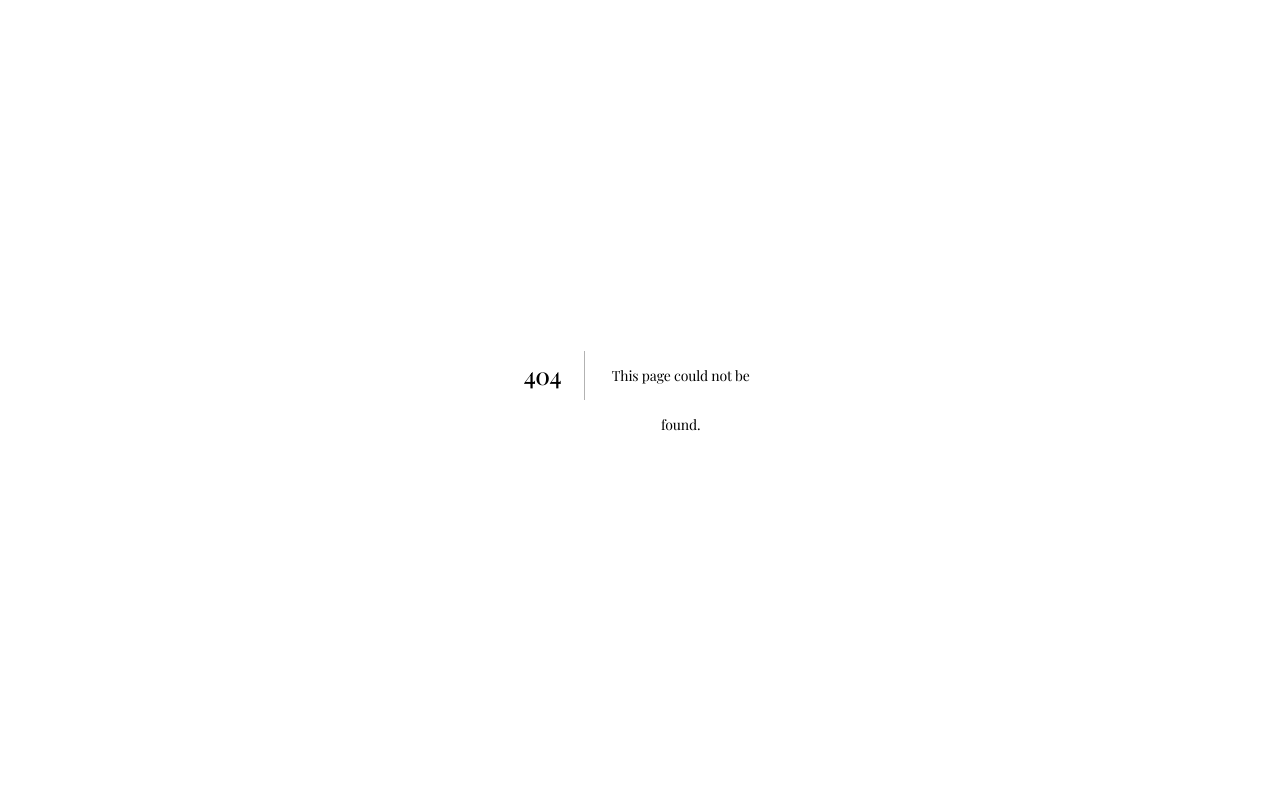
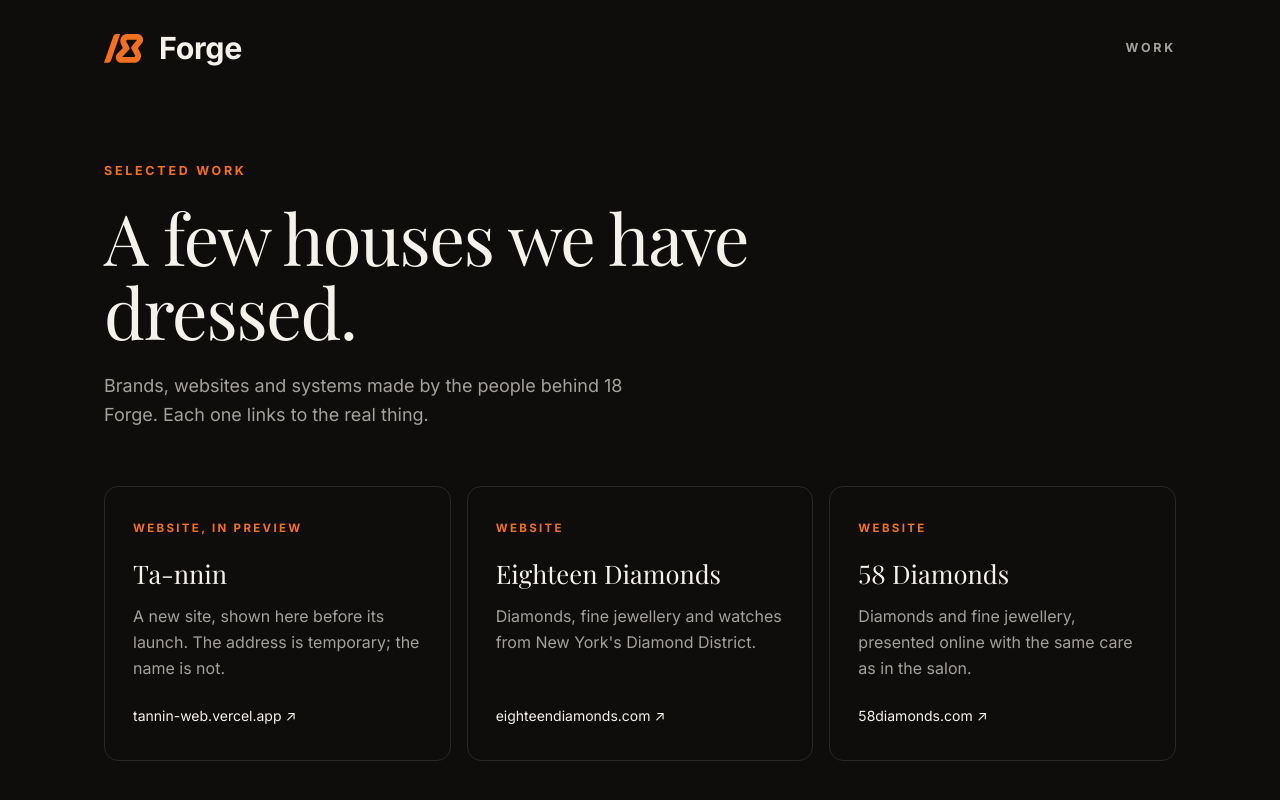
Before and after one commit to 18forge/18Forge, a Next.js app: page /work in a window 1280 px wide. Before the commit this address had no page. Shown: the top 800 px of the page. Built offline with nearby package versions, Linux system fonts and the light colour scheme; a web font is replaced by a local one.

Commit message:
Add a Selected work page and show the work section

```diff
--- a/app/content.ts
+++ b/app/content.ts
@@ -88,38 +88,47 @@
   ],
 };
 
-// Founder projects and demonstrations. The section stays hidden while every
-// item is a placeholder. Fill in real examples and set placeholder to false;
-// never list a client we have not worked for.
+// Selected work. Shown as a short section on the landing page and in full
+// on /work. Only list projects we have actually made.
 export const work = {
   id: "work",
+  path: "/work",
   kicker: "Selected work",
-  title: "Founder projects and demonstrations.",
+  title: "A few houses we have dressed.",
   intro:
-    "18 Forge is new. Until client work can be shown, these are projects our founders have led, labelled for what they are.",
+    "18 Forge is new, so these are projects our founders have led. More will follow; the rest is kept in confidence.",
+  more: "All work",
   items: [
     {
-      placeholder: true,
-      label: "Founder project",
-      title: "Project name",
-      body: "One or two lines on the problem, what was made and the result.",
-      tags: ["Create", "Build"],
+      name: "Ta-nnin",
+      label: "Website, in preview",
+      body: "A new site, shown here before its launch. The address is temporary; the name is not.",
+      url: "https://tannin-web.vercel.app/",
+      domain: "tannin-web.vercel.app",
     },
     {
-      placeholder: true,
-      label: "Founder project",
-      title: "Project name",
-      body: "One or two lines on the problem, what was made and the result.",
-      tags: ["Advise"],
+      name: "Eighteen Diamonds",
+      label: "Website",
+      body: "Diamonds, fine jewellery and watches from New York's Diamond District.",
+      url: "https://eighteendiamonds.com",
+      domain: "eighteendiamonds.com",
     },
     {
-      placeholder: true,
-      label: "Demonstration",
-      title: "Project name",
-      body: "One or two lines on the problem, what was made and the result.",
-      tags: ["Build", "Experience"],
+      name: "58 Diamonds",
+      label: "Website",
+      body: "Diamonds and fine jewellery, presented online with the same care as in the salon.",
+      url: "https://58diamonds.com",
+      domain: "58diamonds.com",
     },
   ],
+};
+
+// The /work page.
+export const workPage = {
+  title: "Selected work",
+  intro:
+    "Brands, websites and systems made by the people behind 18 Forge. Each one links to the real thing.",
+  closingTitle: "Yours could be next.",
 };
 
 export const houses = {
@@ -156,6 +165,10 @@
   backToTop: "Back to top",
 };
 
+export const nav = {
+  work: "Work",
+};
+
 // The small assistant in the bottom right corner. It only appears when the
 // ANTHROPIC_API_KEY environment variable is set on the host.
 export const assistant = {
--- a/app/globals.css
+++ b/app/globals.css
@@ -208,7 +208,19 @@
 }
 .text-link:hover { color: var(--text); }
 
-.button:focus-visible, .text-link:focus-visible, .wordmark:focus-visible {
+.nav-link {
+  color: var(--muted);
+  font-size: 0.78rem;
+  font-weight: 700;
+  letter-spacing: 0.22em;
+  text-transform: uppercase;
+  text-decoration: none;
+  transition: color 0.15s ease;
+}
+.nav-link:hover { color: var(--accent); }
+
+.button:focus-visible, .text-link:focus-visible, .wordmark:focus-visible,
+.nav-link:focus-visible, .work-item:focus-visible {
   outline: 2px solid var(--accent-soft);
   outline-offset: 3px;
 }
@@ -395,10 +407,15 @@
 }
 
 .work-item {
+  display: flex;
+  flex-direction: column;
   padding: 32px 28px;
   border: 1px solid var(--border);
   border-radius: var(--radius);
+  text-decoration: none;
+  transition: border-color 0.15s ease, background 0.15s ease;
 }
+.work-item:hover { border-color: var(--accent); background: var(--surface); }
 
 .work-label {
   margin: 0 0 16px;
@@ -412,27 +429,27 @@
 .work-item h3 {
   font-family: var(--serif);
   font-size: 1.6rem;
-  font-weight: 600;
+  font-weight: 400;
+  font-variant-numeric: lining-nums;
 }
 
 .work-item > p:not(.work-label) { margin: 10px 0 0; color: var(--muted); }
 
-.work-tags {
-  list-style: none;
-  margin: 24px 0 0;
-  padding: 0;
-  display: flex;
-  flex-wrap: wrap;
-  gap: 8px;
+.work-domain {
+  margin-top: auto;
+  padding-top: 24px;
+  color: var(--text);
+  font-size: 0.875rem;
+  overflow-wrap: anywhere;
 }
+.work-item:hover .work-domain { color: var(--accent); }
 
-.work-tags li {
-  padding: 4px 12px;
-  border-radius: 999px;
-  background: var(--surface);
-  color: var(--muted);
-  font-size: 0.8rem;
-}
+.work-more { display: inline-block; margin-top: 32px; }
+
+/* The /work page */
+
+.work-page { padding-top: 64px; }
+.work-page h1 { max-width: 18ch; }
 
 /* Houses */
 
@@ -730,6 +747,7 @@
   .menu-name { font-size: 1.25rem; }
   .menu-note { text-align: left; }
   .work-grid { grid-template-columns: 1fr; }
+  .work-page { padding-top: 40px; }
   .machinery { grid-template-columns: 1fr; gap: 40px; }
   .house-grid { grid-template-columns: 1fr; }
   .house { padding: 32px 24px; }
--- /dev/null
+++ b/app/site-chrome.tsx
@@ -0,0 +1,50 @@
+import { nav, site, work } from "./content";
+import { Monogram } from "./logo";
+
+// Header and footer shared by every page.
+
+export function SiteHeader({ home = "#top" }: { home?: string }) {
+  return (
+    <header className="nav">
+      <a className="wordmark" href={home}>
+        <Monogram className="mark" />
+        <span className="visually-hidden">18 </span>
+        Forge
+      </a>
+      <a className="nav-link" href={work.path}>
+        {nav.work}
+      </a>
+    </header>
+  );
+}
+
+export function SiteFooter() {
+  const year = new Date().getFullYear();
+  return (
+    <footer className="footer">
+      <span>
+        © {year} {site.name}
+      </span>
+      <a className="text-link" href={`mailto:${site.contactEmail}`}>
+        {site.contactEmail}
+      </a>
+    </footer>
+  );
+}
+
+type WorkItem = (typeof work.items)[number];
+
+// One project: the whole card links to the live site.
+export function WorkCard({ item }: { item: WorkItem }) {
+  return (
+    <a className="work-item" href={item.url} target="_blank" rel="noopener">
+      <p className="work-label">{item.label}</p>
+      <h3>{item.name}</h3>
+      <p>{item.body}</p>
+      <span className="work-domain">
+        {item.domain}
+        <span aria-hidden="true"> ↗</span>
+      </span>
+    </a>
+  );
+}
--- /dev/null
+++ b/app/work/page.tsx
@@ -0,0 +1,47 @@
+import type { Metadata } from "next";
+import { closing, footer, site, work, workPage } from "../content";
+import { BackToTop } from "../back-to-top";
+import { SiteFooter, SiteHeader, WorkCard } from "../site-chrome";
+
+export const metadata: Metadata = {
+  title: `${workPage.title} | ${site.title}`,
+  description: workPage.intro,
+};
+
+export default function WorkPage() {
+  const mailto = `mailto:${site.contactEmail}`;
+
+  return (
+    <>
+      <SiteHeader home="/" />
+
+      <main id="top">
+        <section className="section work-page">
+          <p className="kicker">{work.kicker}</p>
+          <h1>{work.title}</h1>
+          <p className="lede">{workPage.intro}</p>
+          <div className="work-grid">
+            {work.items.map((item) => (
+              <WorkCard key={item.name} item={item} />
+            ))}
+          </div>
+        </section>
+
+        <section className="section closing">
+          <p className="kicker">{closing.kicker}</p>
+          <h2>{workPage.closingTitle}</h2>
+          <p className="lede">{closing.body}</p>
+          <a className="button" href={mailto}>
+            {closing.cta}
+          </a>
+          <a className="text-link" href={mailto}>
+            {site.contactEmail}
+          </a>
+        </section>
+      </main>
+
+      <SiteFooter />
+      <BackToTop label={footer.backToTop} />
+    </>
+  );
+}
```
Also changed, not shown: app/page.tsx (+8 -30 lines), 1 other file (tests, documents, lock files or other folders).
